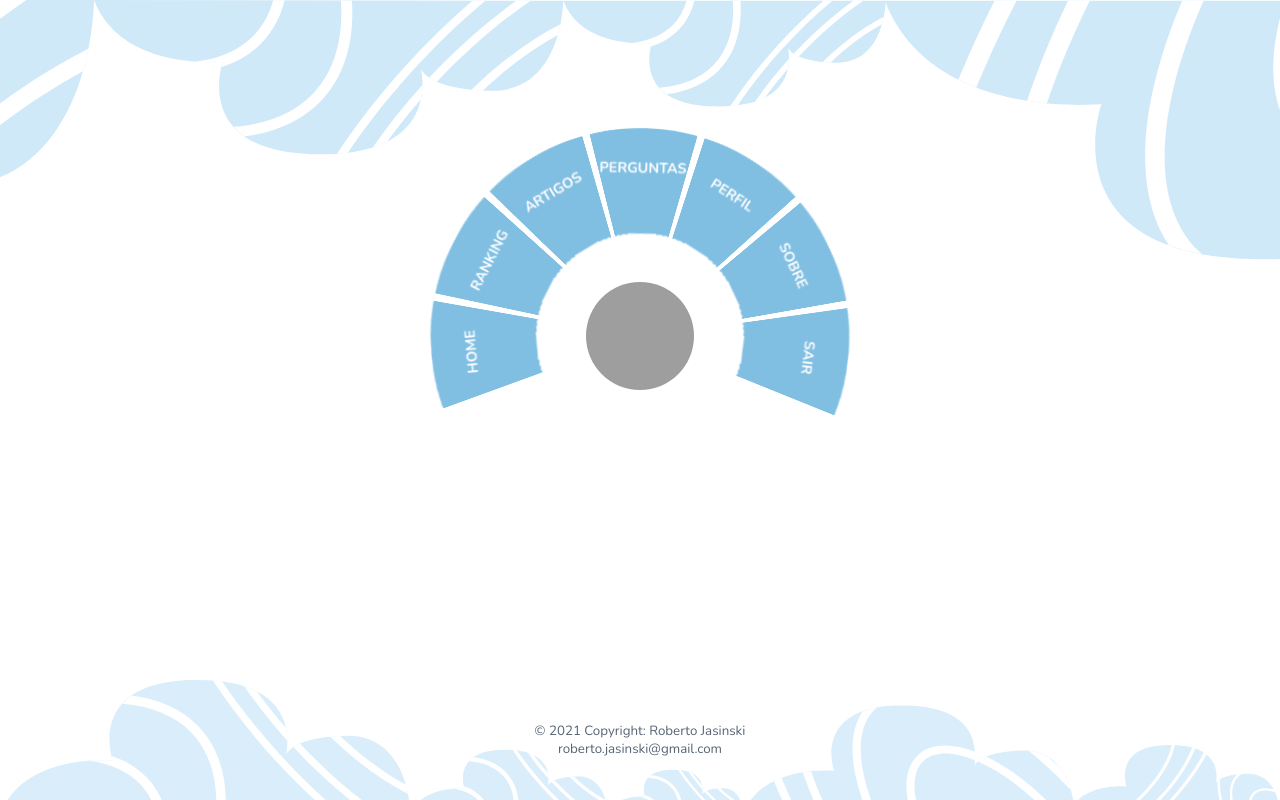
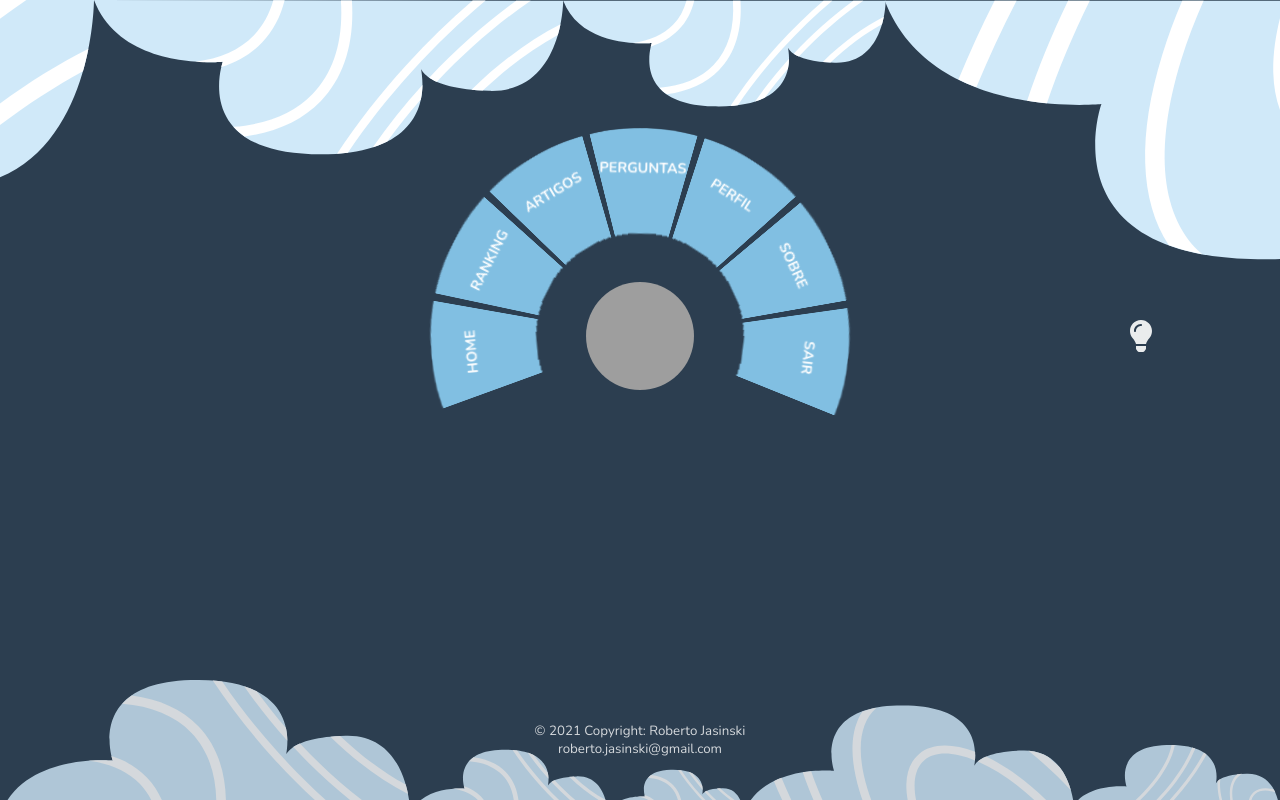
Before and after one commit to r-jasinski/ace-lms, a Vue app: page / in a window 1280 px wide. Built offline with nearby package versions, Linux system fonts and the light colour scheme; grey boxes are pictures that could not be loaded.

Commit message:
feat(app): add dark mode

```diff
--- a/src/App.vue
+++ b/src/App.vue
@@ -1,5 +1,5 @@
 <template>
-  <div id="app">
+  <div id="app" :class="{ darkmode: darkmode }">
     <header>
       <main-header />
       <nav>
@@ -8,6 +8,12 @@
     </header>
 
     <article>
+      <font-awesome-icon
+        icon="lightbulb"
+        class="dm-button"
+        size="2x"
+        @click="darkmode = !darkmode"
+      />
       <router-view />
     </article>
 
@@ -27,6 +33,11 @@ export default {
     MainHeader,
     MainMenu,
     MainFooter
+  },
+  data() {
+    return {
+      darkmode: true
+    }
   }
 }
 </script>
@@ -88,9 +99,30 @@ footer {
   grid-area: footer;
 }
 
+a {
+  color: var(--primary);
+}
+
 @media only screen and (max-width: 480px) {
   #app {
     grid-template-rows: 30vh 1fr 15vh;
   }
 }
+
+@media (prefers-color-scheme: dark) {
+  .darkmode {
+    --dark: #ffffff;
+    --light: #2c3e50;
+  }
+}
+
+.darkmode {
+  --dark: #ffffff;
+  --light: #2c3e50;
+}
+
+.dm-button {
+  float: right;
+  opacity: 0.9;
+}
 </style>
```
